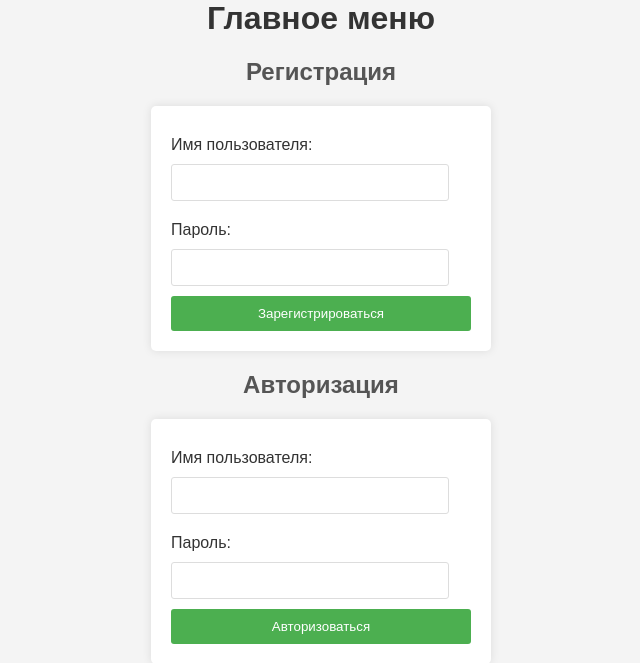
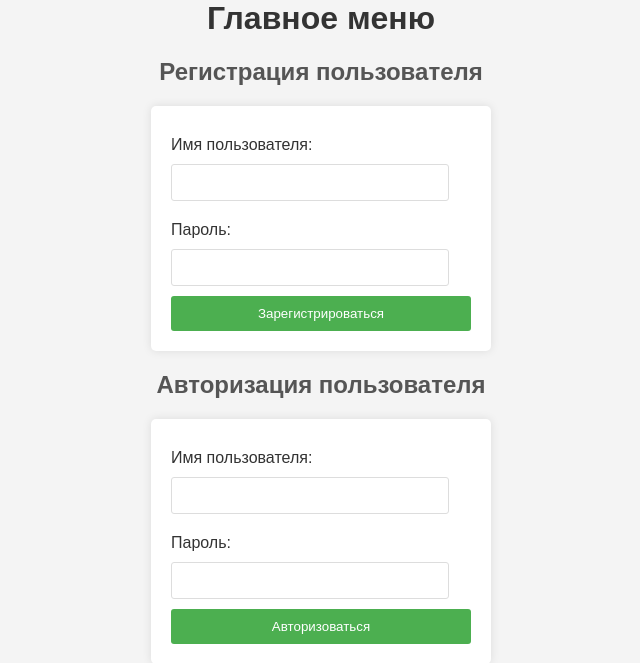
Before and after one commit to SarGentle/CloudTech, a FastAPI app: page / in a window 1280 px wide. Shown: the top 663 px of the page, without its empty margins (319-959 px from the left). Run offline with FastAPI, Linux system fonts and the light colour scheme.

Commit message:
правки на html-странице

```diff
--- a/templates/index.html
+++ b/templates/index.html
@@ -120,7 +120,7 @@
 </head>
 <body>
     <h1>Главное меню</h1>
-    <h2>Регистрация</h2>
+    <h2>Регистрация пользователя</h2>
     <form>
         <label for="register-username">Имя пользователя:</label>
         <input type="text" id="register-username" name="register-username">
@@ -128,7 +128,7 @@
         <input type="password" id="register-password" name="register-password">
         <button type="button" onclick="registerUser()">Зарегистрироваться</button>
     </form>
-    <h2>Авторизация</h2>
+    <h2>Авторизация пользователя</h2>
     <form>
         <label for="authorize-username">Имя пользователя:</label>
         <input type="text" id="authorize-username" name="authorize-username">
```
